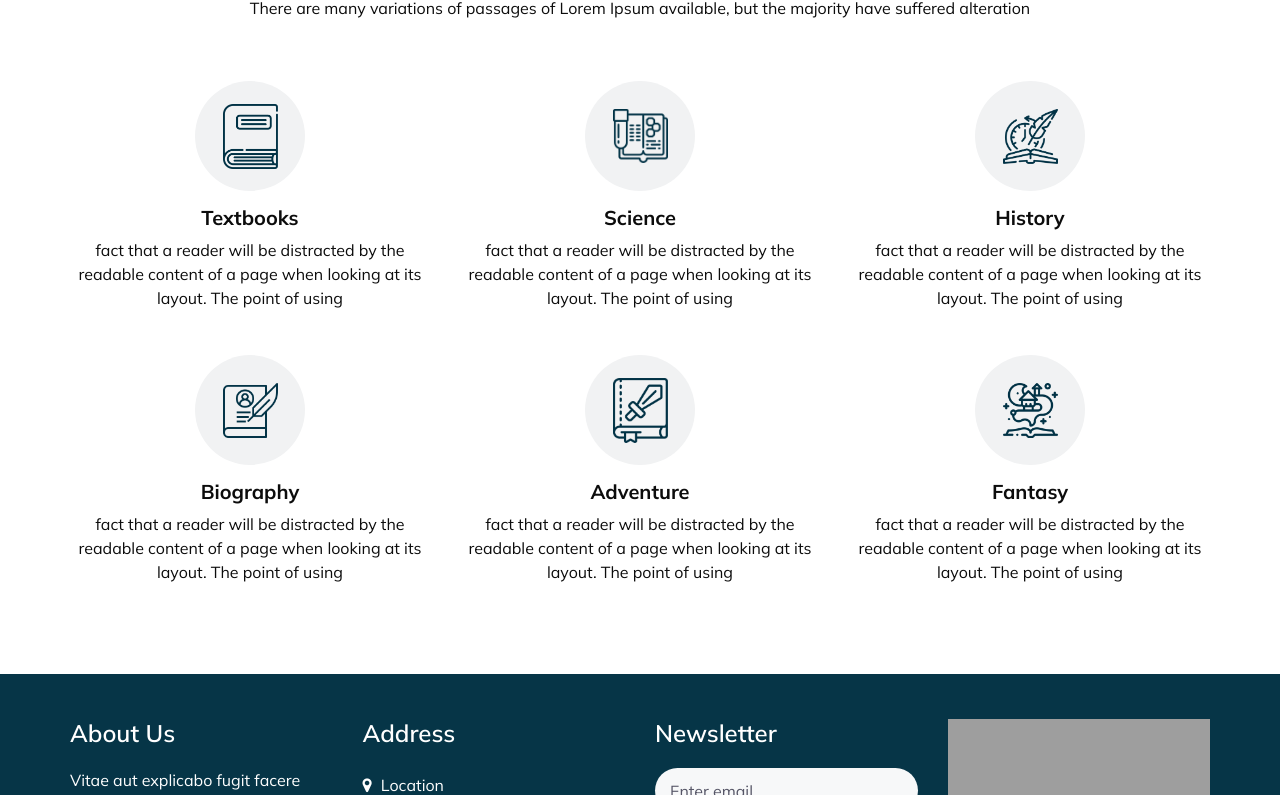
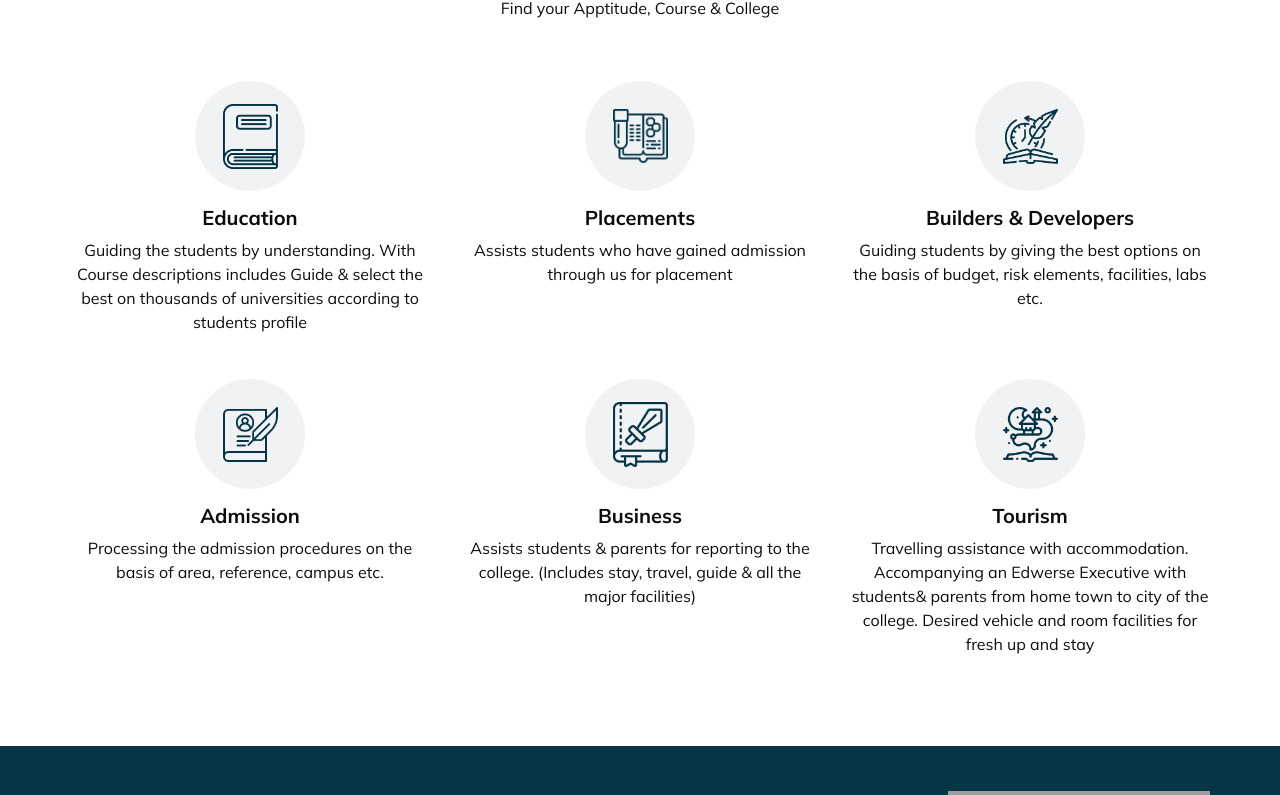
Before and after one commit to harihavwas/guide4career, a plain HTML site: page categories.html in a window 1280 px wide. Shown: the part 214-1009 px from the top of the page. Drawn offline with Linux system fonts and the light colour scheme; some packages are replaced by stand-ins of ours; grey boxes are pictures that could not be loaded.

Commit message:
Add files via upload

```diff
--- a/categories.html
+++ b/categories.html
@@ -36,7 +36,7 @@
         <nav class="navbar navbar-expand-lg custom_nav-container ">
           <a class="navbar-brand" href="index.html">
             <span>
-              Bostorek
+              Edwerse
             </span>
           </a>
 
@@ -83,10 +83,10 @@
       <div class="container ">
         <div class="heading_container heading_center">
           <h2>
-            Books Categories
+            Assistance & Guidance
           </h2>
           <p>
-            There are many variations of passages of Lorem Ipsum available, but the majority have suffered alteration
+            Find your Apptitude, Course & College
           </p>
         </div>
         <div class="row">
@@ -97,12 +97,11 @@
               </div>
               <div class="detail-box">
                 <h5>
-                  Textbooks
+                  Education
                 </h5>
                 <p>
-                  fact that a reader will be distracted by the readable content of a page when looking at its layout.
-                  The
-                  point of using
+                  Guiding the students by understanding. With Course descriptions includes Guide & select the best on
+                  thousands of universities according to students profile
                 </p>
               </div>
             </div>
@@ -114,12 +113,10 @@
               </div>
               <div class="detail-box">
                 <h5>
-                  Science
+                  Placements
                 </h5>
                 <p>
-                  fact that a reader will be distracted by the readable content of a page when looking at its layout.
-                  The
-                  point of using
+                  Assists students who have gained admission through us for placement
                 </p>
               </div>
             </div>
@@ -131,12 +128,11 @@
               </div>
               <div class="detail-box">
                 <h5>
-                  History
+                  Builders & Developers
                 </h5>
                 <p>
-                  fact that a reader will be distracted by the readable content of a page when looking at its layout.
-                  The
-                  point of using
+                  Guiding students by giving the best options on the basis of budget, risk elements, facilities, labs
+                  etc.
                 </p>
               </div>
             </div>
@@ -148,12 +144,11 @@
               </div>
               <div class="detail-box">
                 <h5>
-                  Biography
+                  Admission
                 </h5>
                 <p>
-                  fact that a reader will be distracted by the readable content of a page when looking at its layout.
-                  The
-                  point of using
+                  Processing the admission procedures on the
+                  basis of area, reference, campus etc.
                 </p>
               </div>
             </div>
@@ -165,12 +160,12 @@
               </div>
               <div class="detail-box">
                 <h5>
-                  Adventure
+                  Business
                 </h5>
                 <p>
-                  fact that a reader will be distracted by the readable content of a page when looking at its layout.
-                  The
-                  point of using
+                  Assists students & parents for reporting to
+                  the college. (Includes stay, travel, guide & all
+                  the major facilities)
                 </p>
               </div>
             </div>
@@ -182,12 +177,14 @@
               </div>
               <div class="detail-box">
                 <h5>
-                  Fantasy
+                  Tourism
                 </h5>
                 <p>
-                  fact that a reader will be distracted by the readable content of a page when looking at its layout.
-                  The
-                  point of using
+                  Travelling assistance with accommodation.
+                  Accompanying an Edwerse Executive with
+                  students& parents from home town to city of the college.
+                  Desired vehicle and room facilities for fresh up and stay
+
                 </p>
               </div>
             </div>
```
Also changed, not shown: about.html (+39 -22 lines), contact.html (+3 -3 lines), index.html (+2 -2 lines), blog.html (line endings or trailing spaces).
